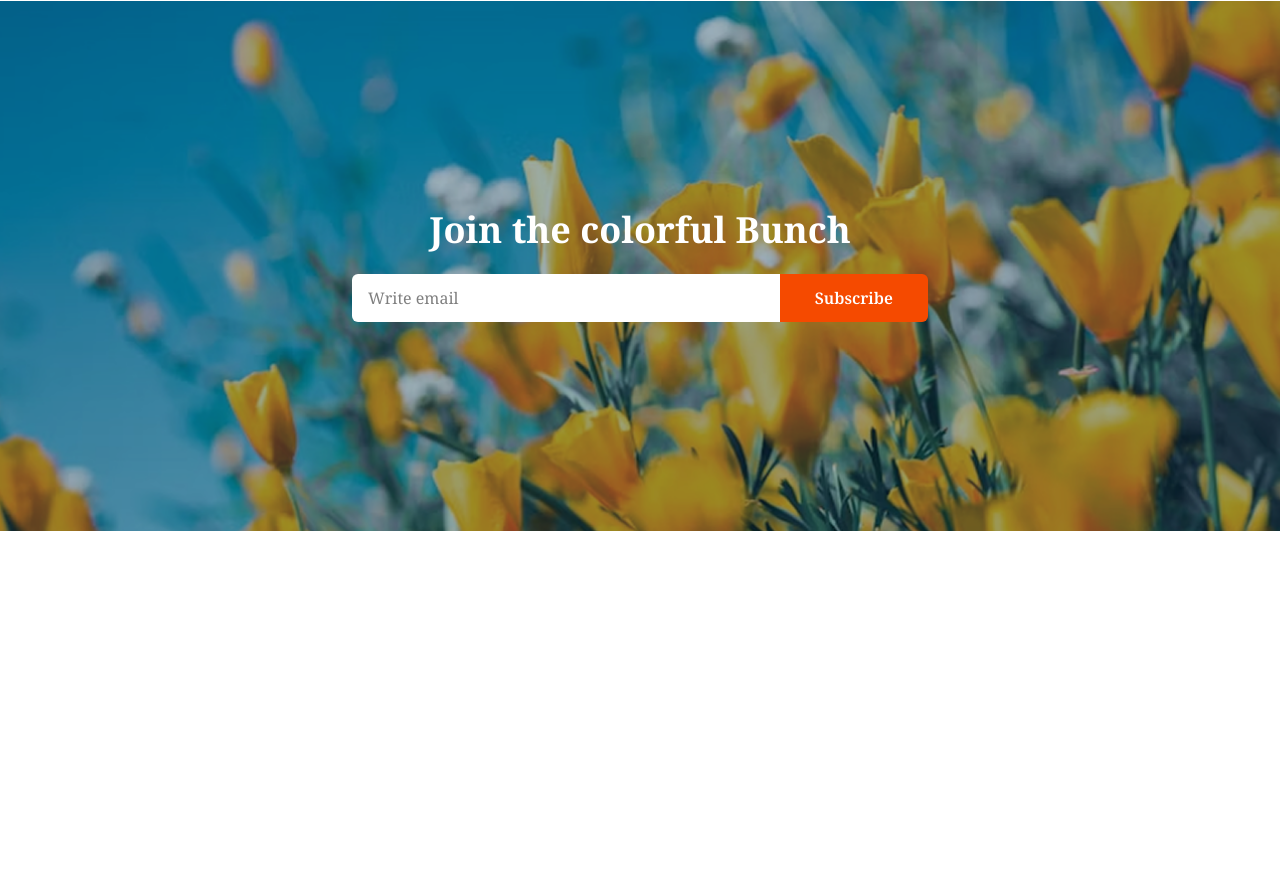
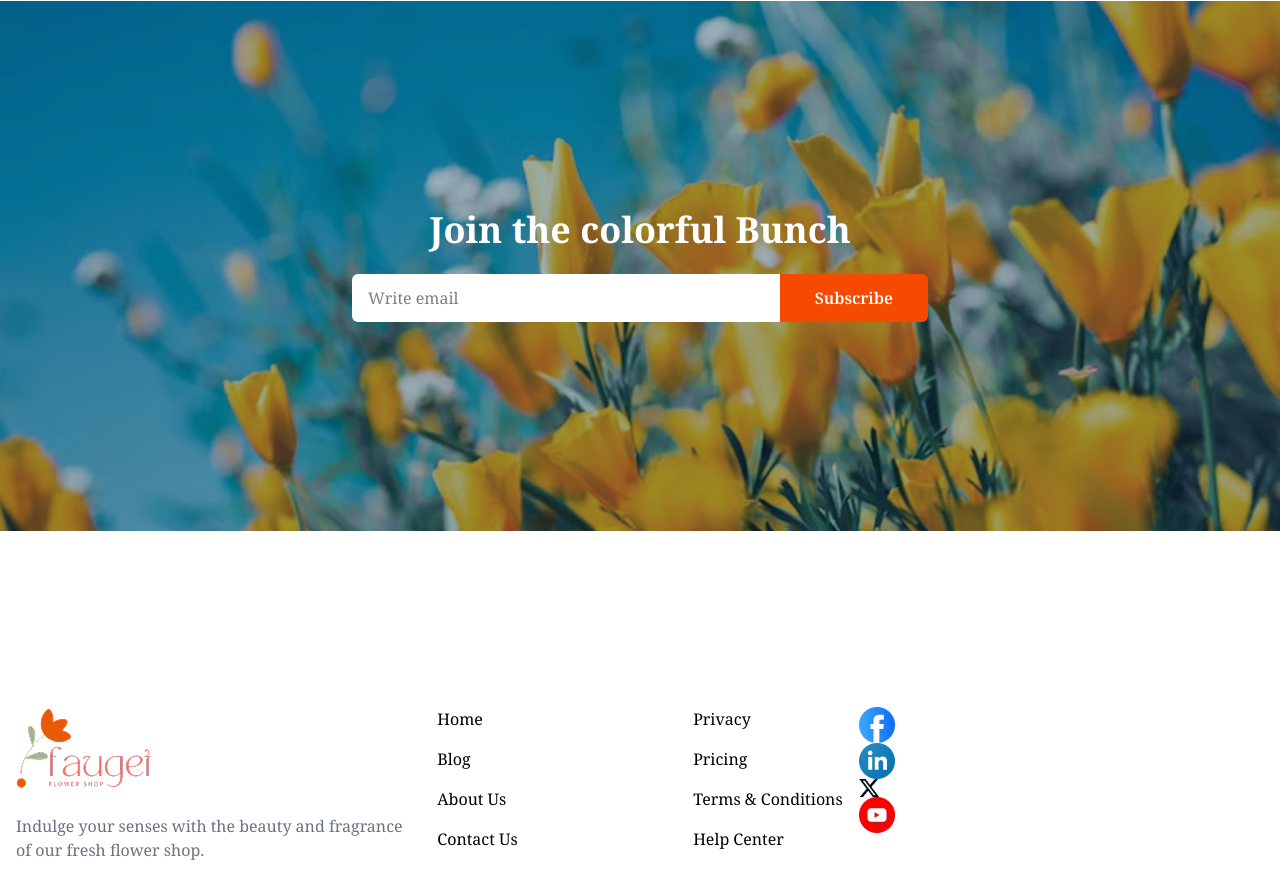
Before and after one commit to mdrakib02/Assignment-Tw---B12, a plain HTML site: page index.html in a window 1280 px wide. Shown: the part 3800-4686 px from the top of the page. Before the commit the page ends 4507 px from the top, so only its background shows below. Drawn offline with nearby package versions, Linux system fonts and the light colour scheme.

Commit message:
added footer sections

```diff
--- a/index.html
+++ b/index.html
@@ -321,13 +321,11 @@
           </h2>
 
           <!-- Email Form sections -->
-          <form
-            class="w-full max-w-xl flex flex-row items-center"
-          >
+          <form class="w-full max-w-xl flex flex-row items-center">
             <input
               type="email"
               placeholder="Write email"
-              class="w-2/3 md:w-[600px] px-4 py-3 rounded-l-md  rounded-r-none rounded-md border-none  bg-white mx-auto"
+              class="w-2/3 md:w-[600px] px-4 py-3 rounded-l-md rounded-r-none rounded-md border-none bg-white mx-auto"
             />
             <button
               type="submit"
@@ -339,6 +337,37 @@
         </div>
       </section>
     </main>
-    <footer></footer>
+    <!-- Footer Sections -->
+    <footer class="container mx-auto px-4">
+      <section class="grid md:grid-cols-3 gap-4">
+        <div>
+          <img class="w-[135px]" src="./assets/logo.png" alt="" />
+          <p class="text-base text-gray-500 max-w-xl py-6">
+            Indulge your senses with the beauty and fragrance of our fresh
+            flower shop.
+          </p>
+        </div>
+        <div class="flex justify-between">
+          <ul class="flex flex-col gap-4">
+            <li>Home</li>
+            <li>Blog</li>
+            <li>About Us</li>
+            <li>Contact Us</li>
+          </ul>
+          <ul class="flex flex-col gap-4">
+            <li>Privacy</li>
+            <li>Pricing</li>
+            <li>Terms & Conditions</li>
+            <li>Help Center</li>
+          </ul>
+        </div>
+        <div>
+          <a href=""><img src="./assets/icon-facebook.png" alt=""></a>
+          <a href=""><img src="./assets/icon-linkedin.png" alt=""></a>
+          <a href=""><img src="./assets/icon-twitter.png" alt=""></a>
+          <a href=""><img src="./assets/icon-youtube.png" alt=""></a>
+        </div>
+      </section>
+    </footer>
   </body>
 </html>
```
